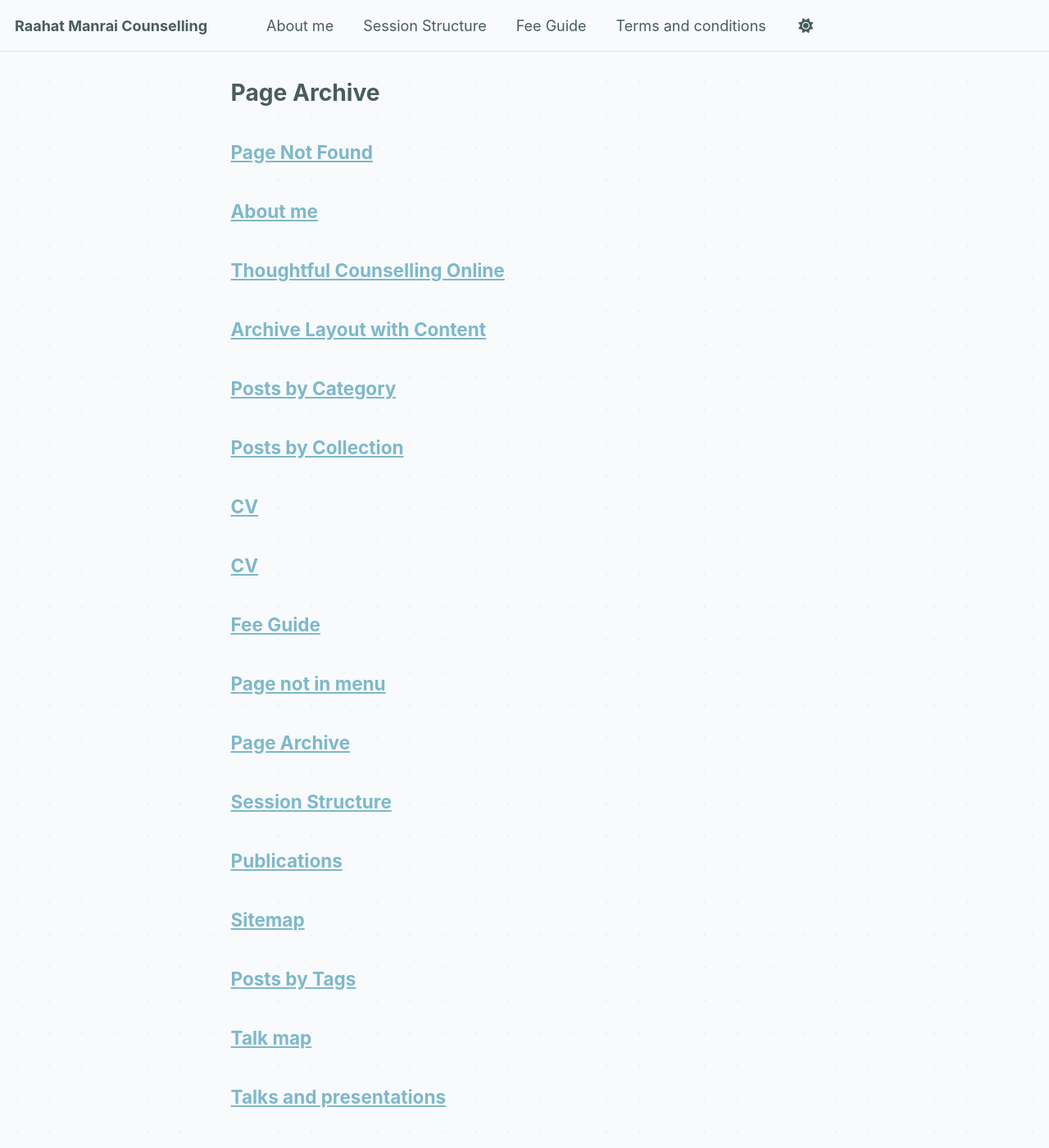
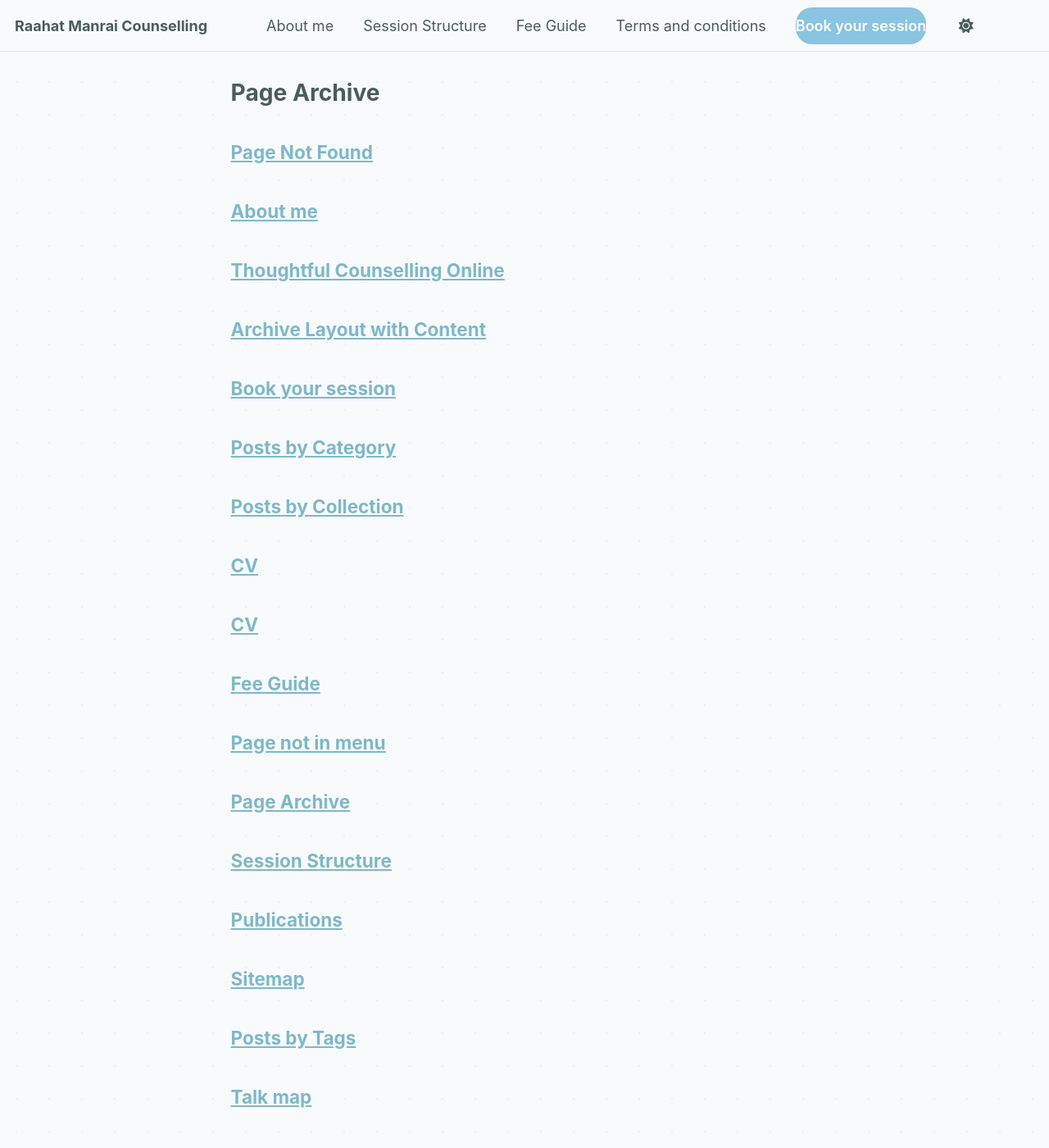
Before and after one commit to RaahatManrai/RaahatManrai.github.io, a Jekyll site: the page built from _pages/page-archive.html, in a window 1280 px wide and 1400 px high. Shown: the whole window at 82% size. Built offline with Jekyll 4.4.1, drawn with Linux system fonts in a browser that asks for light colours; a script bundle is joined from its source files by our own code; library files that are not in the unit come from our copies.

```diff
--- a/_data/navigation.yml
+++ b/_data/navigation.yml
@@ -26,3 +26,7 @@ main:
 
   - title: "Terms and conditions"
     url: /terms-and-conditions/
+
+  - title: "Book your session"
+    url: /book-your-session/
+    cta: true
--- a/_includes/masthead.html
+++ b/_includes/masthead.html
@@ -14,7 +14,7 @@
             {% else %}
               {% assign domain = base_path %}
             {% endif %}
-            <li class="masthead__menu-item {% if link.children %}masthead__menu-item--dropdown{% endif %} {% if page.url contains link.url and link.url != '/' %}selected{% endif %}">
+            <li class="masthead__menu-item {% if link.children %}masthead__menu-item--dropdown{% endif %}{% if link.cta %} masthead__menu-item--cta{% endif %} {% if page.url contains link.url and link.url != '/' %}selected{% endif %}">
               <a href="{{ domain }}{{ link.url }}">{{ link.title }}</a>
               {% if link.children %}
               <ul class="masthead__dropdown">
--- a/_sass/layout/_masthead.scss
+++ b/_sass/layout/_masthead.scss
@@ -66,6 +66,27 @@
   }
 }
 
+/* Book your session — button-style CTA tab */
+.masthead__menu-item--cta {
+  a {
+    background-color: $primary-color;
+    color: #fff !important;
+    border-radius: 20px;
+    padding: 0.3em 1.1em;
+    font-weight: 600;
+    transition: background-color 0.2s ease, transform 0.1s ease;
+
+    &:hover {
+      background-color: $dark-primary-color;
+      color: #fff !important;
+    }
+
+    &:before {
+      display: none; /* hide the underline hover effect used by other tabs */
+    }
+  }
+}
+
 .masthead__menu-item.selected a {
   color: var(--global-text-color);
   font-weight: 700;
```
Also changed, not shown: _pages/book-your-session.html (added, +20 -0 lines), _pages/portfolio.html (+14 -13 lines).
